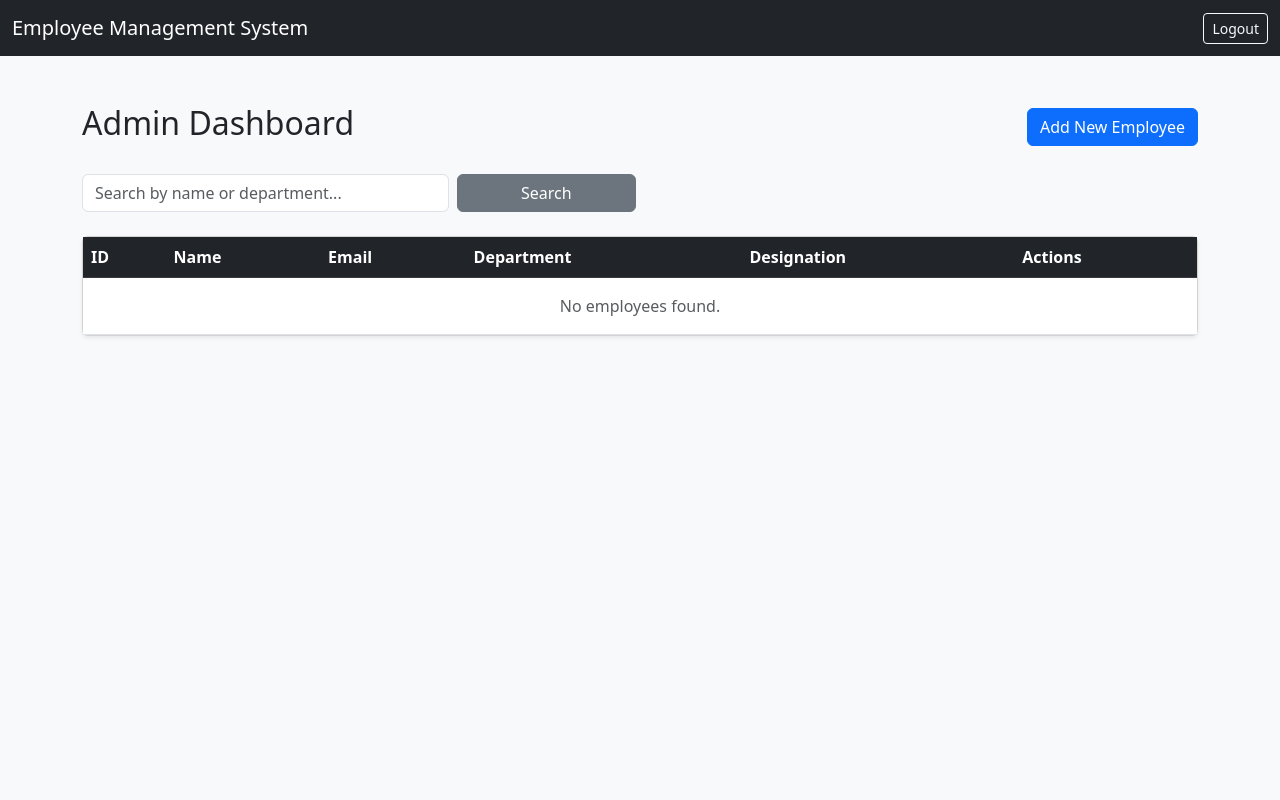
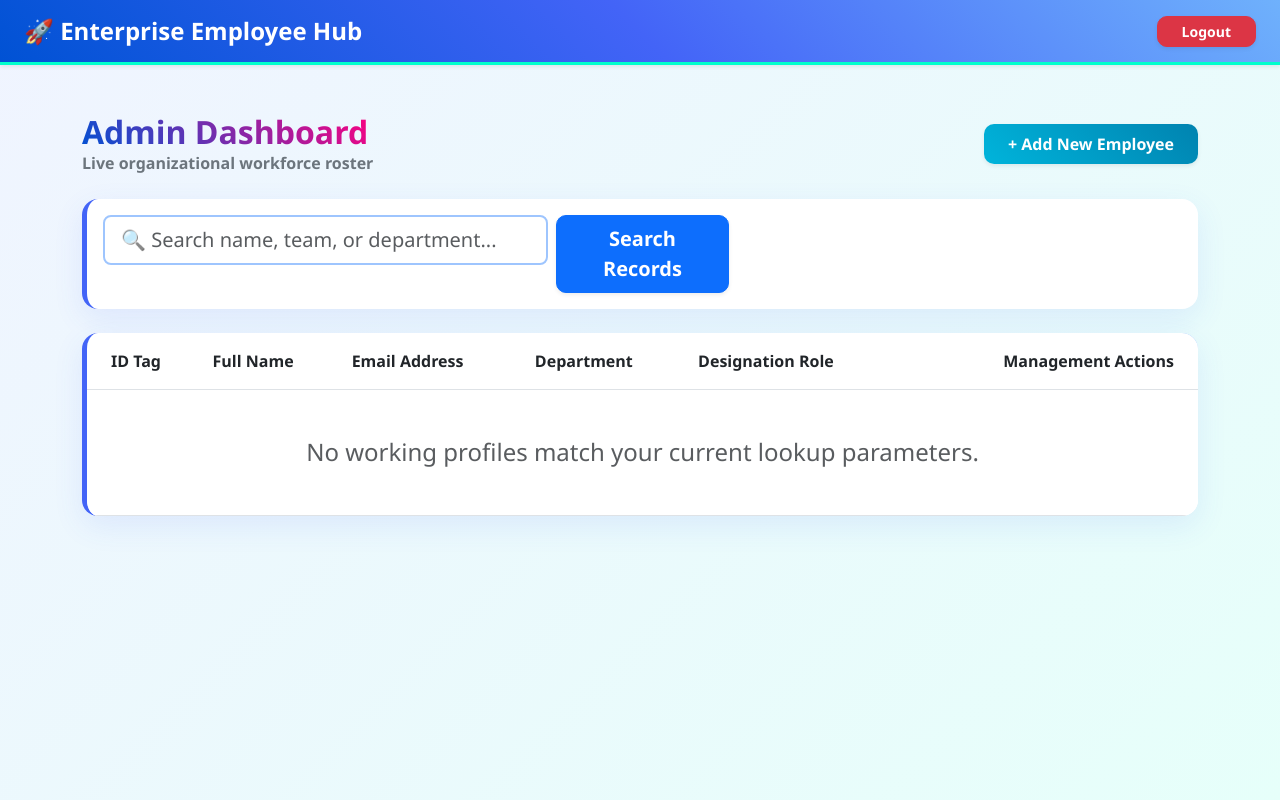
Before and after one commit to hepsikatta/EmployeeManagementSystem, a Django app: page /dashboard/ in a window 1280 px wide. Run offline with Django 5.2, Linux system fonts and the light colour scheme; the visitor is signed in with stand-in values (Sample User, id 1); data that the repository does not hold is empty.

Commit message:
Initial commit: complete animated employee management system

```diff
--- a/employees/templates/dashboard.html
+++ b/employees/templates/dashboard.html
@@ -2,68 +2,179 @@
 <html lang="en">
 <head>
     <meta charset="UTF-8">
+    <meta name="viewport" content="width=device-width, initial-scale=1.0">
     <title>EMS Admin Dashboard</title>
-    <!-- Bootstrap CSS -->
     <link href="https://cdn.jsdelivr.net/npm/bootstrap@5.3.0/dist/css/bootstrap.min.css" rel="stylesheet">
+    <style>
+        /* Smooth Entrance Animations */
+        @keyframes slideInDown {
+            from { opacity: 0; transform: translateY(-30px); }
+            to { opacity: 1; transform: translateY(0); }
+        }
+
+        @keyframes fadeInUp {
+            from { opacity: 0; transform: translateY(40px); }
+            to { opacity: 1; transform: translateY(0); }
+        }
+
+        @keyframes pulseGlow {
+            0% { box-shadow: 0 0 0 0 rgba(13, 110, 253, 0.4); }
+            70% { box-shadow: 0 0 0 10px rgba(13, 110, 253, 0); }
+            100% { box-shadow: 0 0 0 0 rgba(13, 110, 253, 0); }
+        }
+
+        /* Bright Theme Variables & Base Styles */
+        body {
+            background: linear-gradient(135deg, #f0f4ff 0%, #e6fffa 100%);
+            font-family: 'Poppins', 'Segoe UI', system-ui, sans-serif;
+            min-height: 100vh;
+        }
+
+        .animate-nav {
+            animation: slideInDown 0.6s cubic-bezier(0.16, 1, 0.3, 1) forwards;
+        }
+
+        .animate-main {
+            animation: fadeInUp 0.8s cubic-bezier(0.16, 1, 0.3, 1) forwards;
+        }
+
+        /* Vibrant Gradient Navbar */
+        .navbar-custom {
+            background: linear-gradient(45deg, #0052d4, #4364f7, #6fb1fc);
+            border-bottom: 3px solid #00ffcc;
+        }
+
+        /* Bright Cards & Tables */
+        .bright-card {
+            border: none;
+            border-radius: 16px;
+            box-shadow: 0 10px 30px rgba(67, 100, 247, 0.1);
+            background: #ffffff;
+            border-left: 5px solid #4364f7;
+            transition: all 0.3s ease;
+        }
+
+        .bright-card:hover {
+            transform: translateY(-5px);
+            box-shadow: 0 15px 35px rgba(67, 100, 247, 0.15);
+        }
+
+        .table-thead-bright {
+            background: linear-gradient(45deg, #4364f7, #6fb1fc);
+            color: white;
+        }
+
+        /* Interactive Table Row Animation */
+        .table tbody tr {
+            transition: all 0.25s ease;
+            cursor: pointer;
+        }
+
+        .table tbody tr:hover {
+            background-color: #f1f4ff !important;
+            transform: scale(1.01) translateX(5px);
+            box-shadow: 0 4px 12px rgba(0, 0, 0, 0.05);
+        }
+
+        /* Neon & Vibrant Badges */
+        .badge-dept {
+            background: linear-gradient(45deg, #ff007f, #ff7b00);
+            color: white;
+            font-weight: 600;
+            padding: 6px 12px;
+            border-radius: 20px;
+            box-shadow: 0 4px 10px rgba(255, 0, 127, 0.2);
+        }
+
+        /* Animated Action Buttons */
+        .btn-bright-add {
+            background: linear-gradient(45deg, #00b4db, #0083b0);
+            color: white;
+            border: none;
+            animation: pulseGlow 2s infinite;
+        }
+
+        .btn {
+            border-radius: 10px;
+            font-weight: 600;
+            transition: all 0.3s cubic-bezier(0.175, 0.885, 0.32, 1.275);
+        }
+
+        .btn:hover {
+            transform: translateY(-3px) scale(1.05);
+            box-shadow: 0 8px 20px rgba(0, 0, 0, 0.15);
+        }
+    </style>
 </head>
-<body class="bg-light">
-    <nav class="navbar navbar-dark bg-dark">
-        <div class="container-fluid">
-            <a class="navbar-brand" href="#">Employee Management System</a>
-            <a href="{% url 'logout' %}" class="btn btn-outline-light btn-sm">Logout</a>
+<body>
+    <!-- Animated Navbar -->
+    <nav class="navbar navbar-expand-lg navbar-dark navbar-custom shadow-sm animate-nav">
+        <div class="container-fluid px-4">
+            <a class="navbar-brand fw-bold fs-4" href="#">🚀 Enterprise Employee Hub</a>
+            <a href="{% url 'logout' %}" class="btn btn-danger btn-sm px-4 shadow-sm">Logout</a>
         </div>
     </nav>
 
-    <div class="container mt-5">
+    <!-- Animated Dashboard Container -->
+    <div class="container mt-5 animate-main">
         <div class="d-flex justify-content-between align-items-center mb-4">
-            <h2>Admin Dashboard</h2>
-            <a href="{% url 'add_employee' %}" class="btn btn-primary">Add New Employee</a>
+            <div>
+                <h2 class="fw-bold text-dark m-0" style="background: linear-gradient(45deg, #0052d4, #ff007f); -webkit-background-clip: text; -webkit-text-fill-color: transparent;">Admin Dashboard</h2>
+                <p class="text-secondary fw-semibold m-0">Live organizational workforce roster</p>
+            </div>
+            <a href="{% url 'add_employee' %}" class="btn btn-bright-add px-4 py-2 shadow-sm">+ Add New Employee</a>
         </div>
 
-        <!-- Search Bar -->
-        <form method="GET" class="row g-2 mb-4">
-            <div class="col-md-4">
-                <input type="text" name="search" value="{{ query }}" class="form-control" placeholder="Search by name or department...">
+        <!-- Search Bar Section -->
+        <div class="card bright-card p-3 mb-4">
+            <form method="GET" class="row g-2">
+                <div class="col-md-5">
+                    <input type="text" name="search" value="{{ query }}" class="form-control form-control-lg border-2 border-primary-subtle" placeholder="🔍 Search name, team, or department...">
                 </div>
                 <div class="col-md-2">
-                <button type="submit" class="btn btn-secondary w-100">Search</button>
+                    <button type="submit" class="btn btn-primary btn-lg w-100 shadow-sm">Search Records</button>
                 </div>
             </form>
+        </div>
 
-        <!-- Employee Table -->
-        <div class="card shadow-sm">
-            <table class="table table-hover mb-0">
-                <thead class="table-dark">
+        <!-- Main Workspace Table -->
+        <div class="card bright-card overflow-hidden">
+            <div class="table-responsive">
+                <table class="table align-middle mb-0">
+                    <thead class="table-thead-bright">
                         <tr>
-                        <th>ID</th>
-                        <th>Name</th>
-                        <th>Email</th>
-                        <th>Department</th>
-                        <th>Designation</th>
-                        <th>Actions</th>
+                            <th class="ps-4 py-3">ID Tag</th>
+                            <th class="py-3">Full Name</th>
+                            <th class="py-3">Email Address</th>
+                            <th class="py-3">Department</th>
+                            <th class="py-3">Designation Role</th>
+                            <th class="pe-4 py-3 text-end">Management Actions</th>
                         </tr>
                     </thead>
                     <tbody>
                         {% for emp in employees %}
-                    <tr>
-                        <td>{{ emp.employee_id }}</td>
-                        <td>{{ emp.first_name }} {{ emp.last_name }}</td>
-                        <td>{{ emp.email }}</td>
-                        <td>{{ emp.department }}</td>
-                        <td>{{ emp.designation }}</td>
-                        <td>
-                            <a href="{% url 'update_employee' emp.pk %}" class="btn btn-sm btn-warning">Edit</a>
-                            <a href="{% url 'delete_employee' emp.pk %}" class="btn btn-sm btn-danger">Delete</a>
+                        <tr class="border-bottom">
+                            <td class="ps-4 fw-bold text-primary">#{{ emp.employee_id }}</td>
+                            <td class="fw-bold text-dark fs-6">{{ emp.first_name }} {{ emp.last_name }}</td>
+                            <td class="text-secondary fw-medium">{{ emp.email }}</td>
+                            <td><span class="badge badge-dept">{{ emp.department }}</span></td>
+                            <td class="text-dark fw-semibold">{{ emp.designation }}</td>
+                            <td class="pe-4 text-end">
+                                <a href="{% url 'update_employee' emp.pk %}" class="btn btn-sm btn-warning me-1 px-3 shadow-sm text-dark">Modify</a>
+                                <a href="{% url 'delete_employee' emp.pk %}" class="btn btn-sm btn-danger px-3 shadow-sm">Remove</a>
                             </td>
                         </tr>
                         {% empty %}
                         <tr>
-                        <td colspan="6" class="text-center text-muted py-3">No employees found.</td>
+                            <td colspan="6" class="text-center py-5">
+                                <h4 class="text-muted m-0">No working profiles match your current lookup parameters.</h4>
+                            </td>
                         </tr>
                         {% endfor %}
                     </tbody>
                 </table>
             </div>
         </div>
+    </div>
 </body>
 </html>
--- a/employees/views.py
+++ b/employees/views.py
@@ -1,15 +1,14 @@
 from django.shortcuts import render, redirect, get_object_or_404
 from django.contrib.auth.decorators import login_required
-from django.contrib.auth import login, logout, authenticate
+from django.contrib.auth import login, logout
 from django.contrib.auth.forms import AuthenticationForm
 from .models import Employee
 from django.db.models import Q
 
-# 1. Login System
 def login_view(request):
     if request.method == 'POST':
         form = AuthenticationForm(request, data=request.POST)
-        if form.is_field_valid() or form.is_valid():
+        if form.is_valid():
             user = form.get_user()
             login(request, user)
             return redirect('dashboard')
@@ -21,7 +20,6 @@ def logout_view(request):
     logout(request)
     return redirect('login')
 
-# 2. Admin Dashboard & Search Employee
 @login_required
 def dashboard(request):
     query = request.GET.get('search', '')
@@ -35,7 +33,6 @@ def dashboard(request):
         employees = Employee.objects.all()
     return render(request, 'dashboard.html', {'employees': employees, 'query': query})
 
-# 3. Add Employee
 @login_required
 def add_employee(request):
     if request.method == 'POST':
@@ -51,7 +48,6 @@ def add_employee(request):
         return redirect('dashboard')
     return render(request, 'add_employee.html')
 
-# 4. Update Employee
 @login_required
 def update_employee(request, pk):
     emp = get_object_or_404(Employee, pk=pk)
@@ -65,7 +61,6 @@ def update_employee(request, pk):
         return redirect('dashboard')
     return render(request, 'update_employee.html', {'emp': emp})
 
-# 5. Delete Employee
 @login_required
 def delete_employee(request, pk):
     emp = get_object_or_404(Employee, pk=pk)
```
Also changed, not shown: employees/templates/add_employee.html (added, +27 -0 lines), employees/templates/delete_confirm.html (added, +19 -0 lines), employees/templates/login.html (added, +18 -0 lines), employees/templates/update_employee.html (added, +25 -0 lines), 1 other file. Lines whose indentation alone changed are shown as unchanged.
